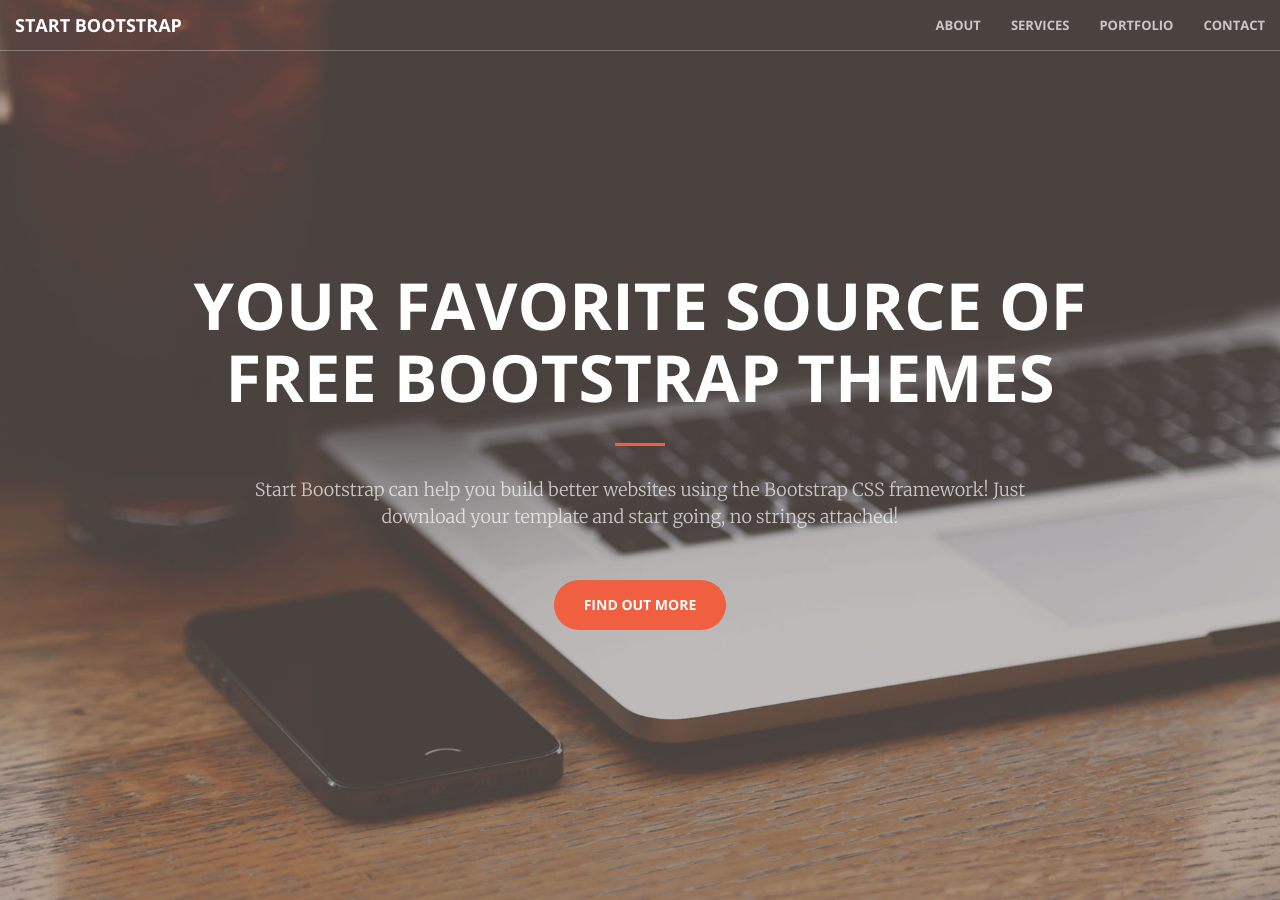
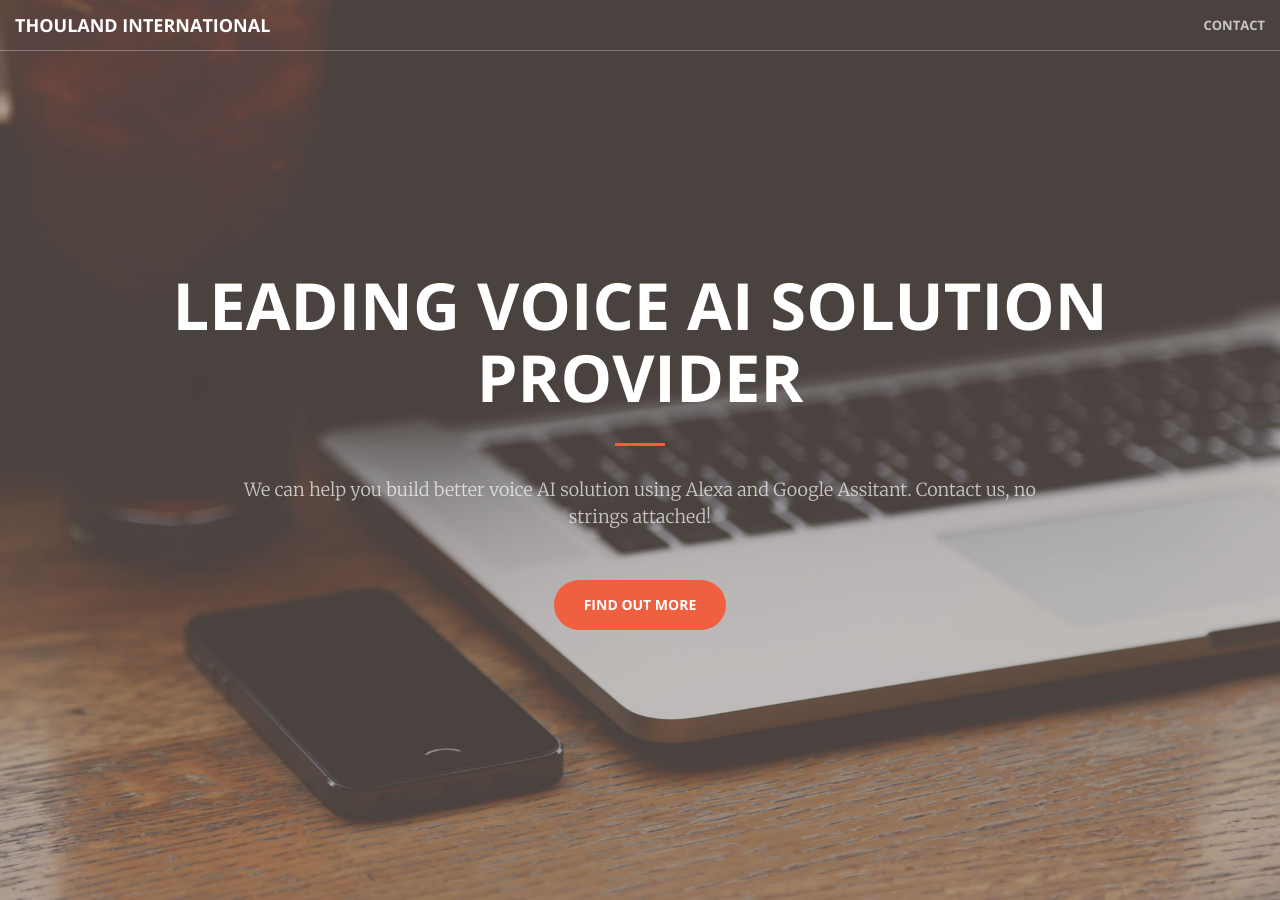
Before and after one commit to thouland/thouland.github.io, a Jekyll site: the page built from index.html, in a window 1280 px wide and 900 px high. Built offline with Jekyll 4.4.1, drawn with Linux system fonts in a browser that asks for light colours; some of the changed text lies outside the part shown.

Commit message:
add changes

```diff
--- a/_config.yml
+++ b/_config.yml
@@ -1,6 +1,6 @@
 # Site settings
-title:
-email:
+title: Thouland International
+email: info@thouland.com
 description: > # this means to ignore newlines until "baseurl:"
 baseurl: "" # the subpath of your site, e.g. /blog/
 url: "" # the base hostname & protocol for your site
--- a/_includes/call-to-action.html
+++ b/_includes/call-to-action.html
@@ -4,7 +4,7 @@
             <div class="col-lg-8 col-lg-offset-2 text-center">
                 <h2 class="section-heading">We've got what you need!</h2>
                 <hr class="light">
-                <p class="text-faded">Start Bootstrap has everything you need to get your new website up and running in no time! All of the templates and themes on Start Bootstrap are open source, free to download, and easy to use. No strings attached!</p>
+                <p class="text-faded">Thouland has everything you need to get your voice AI solution!</p>
                 <a href="#" class="btn btn-default btn-xl">Get Started!</a>
             </div>
         </div>
--- a/_includes/contact.html
+++ b/_includes/contact.html
@@ -4,26 +4,26 @@
             <div class="col-lg-8 col-lg-offset-2 text-center">
                 <h2 class="section-heading">Let's Get In Touch!</h2>
                 <hr class="primary">
-                <p>Ready to start your next project with us? That's great! Give us a call or send us an email and we will get back to you as soon as possible!</p>
+                <p>Email: info@thouland.com</p>
             </div>
-        <div class="col-lg-2 col-lg-offset-2 text-center">
+        <!-- <div class="col-lg-2 col-lg-offset-2 text-center">
             <a href="https://twitter.com/{{ site.twitter_username }}">
                 <i class="fa fa-twitter fa-3x wow bounceIn" data-wow-delay=".1s"></i>
                 <p>{{ site.twitter_username }}</p>
             </a>
-        </div>
-        <div class="col-lg-2 col-lg-offset-1 text-center">
+        </div> -->
+        <!-- <div class="col-lg-2 col-lg-offset-1 text-center">
             <a href="mailto:{{ site.email }}">
             <i class="fa fa-envelope-o fa-3x wow bounceIn" data-wow-delay=".1s"></i>
                 <p>{{ site.email }}</p>
             </a>
-        </div>
-        <div class="col-lg-2 col-lg-offset-1 text-center">
+        </div> -->
+        <!-- <div class="col-lg-2 col-lg-offset-1 text-center">
             <a href="https://github.com/{{ site.github_username }}">
             <i class="fa fa-github fa-3x wow bounceIn" data-wow-delay=".1s"></i>
                 <p>{{ site.github_username }}</p>
             </a>
-        </div>
+        </div> -->
 
     </div>
 </section>
--- a/_includes/header.html
+++ b/_includes/header.html
@@ -1,9 +1,9 @@
 <header>
     <div class="header-content">
         <div class="header-content-inner">
-            <h1>Your Favorite Source of Free Bootstrap Themes</h1>
+            <h1>Leading Voice AI Solution Provider</h1>
             <hr>
-            <p>Start Bootstrap can help you build better websites using the Bootstrap CSS framework! Just download your template and start going, no strings attached!</p>
+            <p>We can help you build better voice AI solution using Alexa and Google Assitant. Contact us, no strings attached!</p>
             <a href="#about" class="btn btn-primary btn-xl page-scroll">Find Out More</a>
         </div>
     </div>
--- a/_includes/nav.html
+++ b/_includes/nav.html
@@ -8,21 +8,21 @@
                 <span class="icon-bar"></span>
                 <span class="icon-bar"></span>
             </button>
-            <a class="navbar-brand page-scroll" href="#page-top">Start Bootstrap</a>
+            <a class="navbar-brand page-scroll" href="#page-top">Thouland International</a>
         </div>
 
         <!-- Collect the nav links, forms, and other content for toggling -->
         <div class="collapse navbar-collapse" id="bs-example-navbar-collapse-1">
             <ul class="nav navbar-nav navbar-right">
-                <li>
+                <!-- <li>
                     <a class="page-scroll" href="#about">About</a>
-                </li>
-                <li>
+                </li> -->
+                <!-- <li>
                     <a class="page-scroll" href="#services">Services</a>
                 </li>
                 <li>
                     <a class="page-scroll" href="#portfolio">Portfolio</a>
-                </li>
+                </li> -->
                 <li>
                     <a class="page-scroll" href="#contact">Contact</a>
                 </li>
--- a/_layouts/front.html
+++ b/_layouts/front.html
@@ -6,10 +6,10 @@
 <body id="page-top">
   {% include nav.html %}
   {% include header.html %}
-  {% include call-to-action.html %}
-  {% include services.html %}
-  {% include portfolio.html %}
-  {% include aside.html %}
+  <!-- {% include call-to-action.html %} -->
+  <!-- {% include services.html %} -->
+  <!-- {% include portfolio.html %} -->
+  <!-- {% include aside.html %} -->
   {% include contact.html %}
   {% include scripts.html %}
 </body>
```
